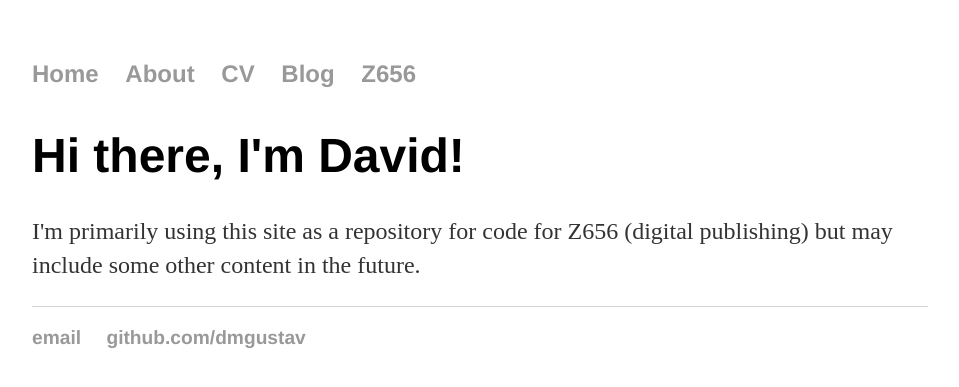
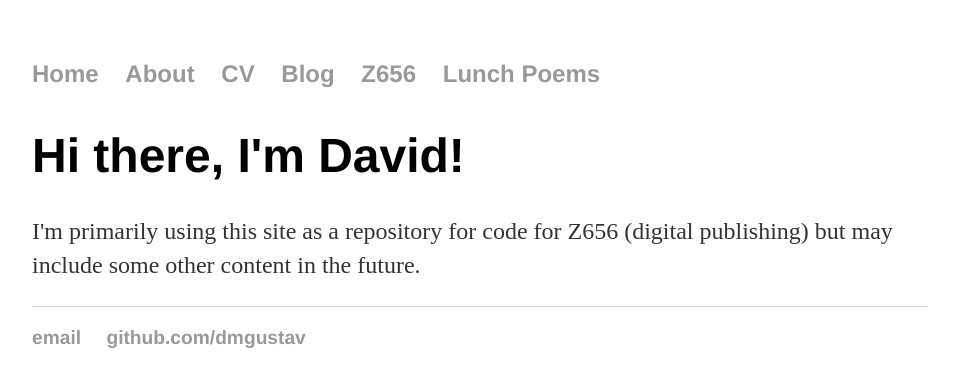
Before and after one commit to dmgustav/dmgustav.github.io, a Jekyll site: the page built from index.html, in a window 1280 px wide. Shown: the top 387 px of the page, without its empty margins (160-1119 px from the left). Built offline with Jekyll 4.4.1, drawn with Linux system fonts in a browser that asks for light colours.

Commit message:
Update default.html

```diff
--- a/_layouts/default.html
+++ b/_layouts/default.html
@@ -13,6 +13,7 @@
 	        		<li><a href="/cv">CV</a></li>
 	        		<li><a href="/blog">Blog</a></li>
 				<li><a href="/z656">Z656</a></li>
+				<li><a href=/z656/lunch_poems/home.html>Lunch Poems</a></li>
 	    		</ul>
 			</nav>
 			<div class="container">
```
